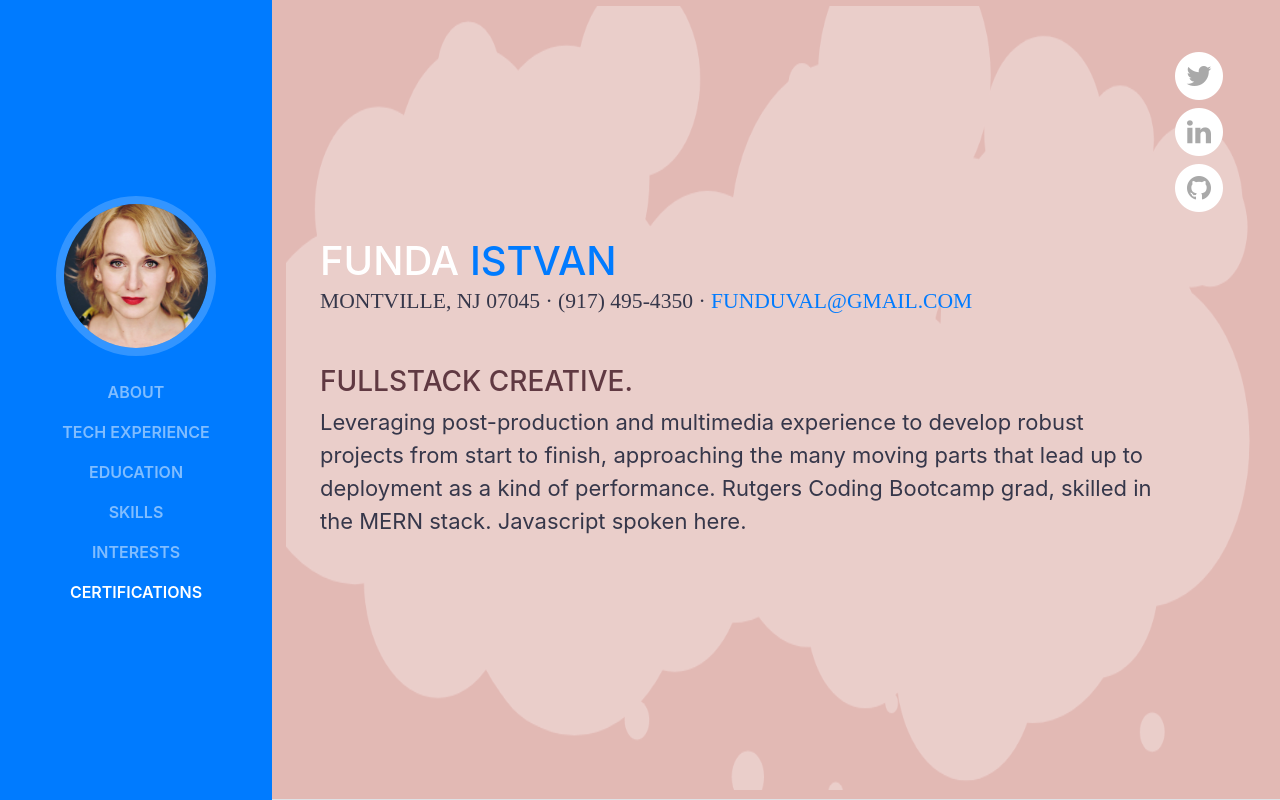
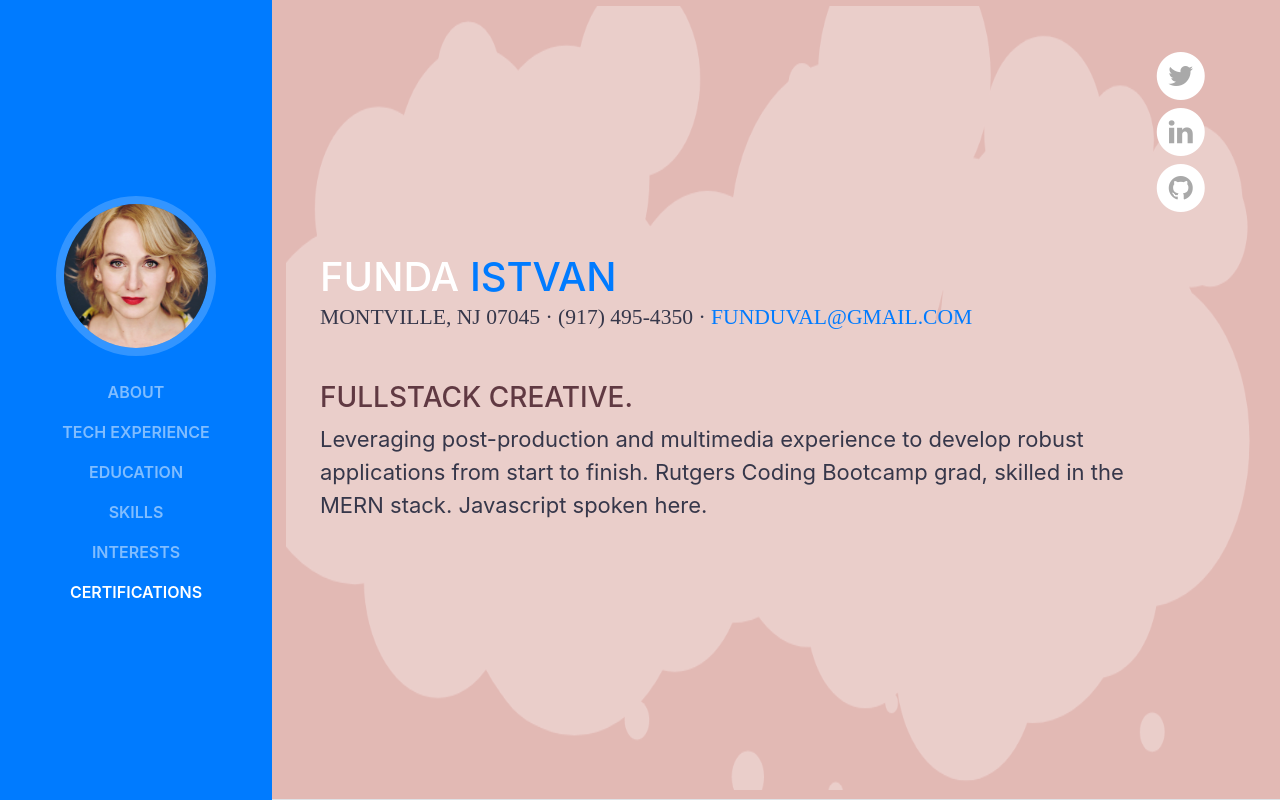
Before and after one commit to funduval/Folio, a website with bundled scripts: page index.html in a window 1280 px wide. Shown: the top 800 px of the page. Built offline with nearby package versions, Linux system fonts and the light colour scheme; animation ran at ten frames a second; a web font is replaced by a local one.

Commit message:
heroku deploy

```diff
--- a/index.html
+++ b/index.html
@@ -74,7 +74,7 @@
           <div class="subheading mb-5">Montville, NJ 07045 · (917) 495-4350 ·
             <a href="mailto:name@email.com">funduval@gmail.com</a>
           </div>
-                    <h3>Fullstack creative.</h3><p class="mb-4" >Leveraging post-production and multimedia experience to develop robust projects from start to finish, approaching the many moving parts that lead up to deployment as a kind of performance. Rutgers Coding Bootcamp grad, skilled in the MERN stack. Javascript spoken here.</p>
+                    <h3>Fullstack creative.</h3><p class="mb-4" >Leveraging post-production and multimedia experience to develop robust applications from start to finish. Rutgers Coding Bootcamp grad, skilled in the MERN stack. Javascript spoken here.</p>
 </div>
           <ul class="list-inline list-social-icons mb-0" style="z-index: 2">
 
```
